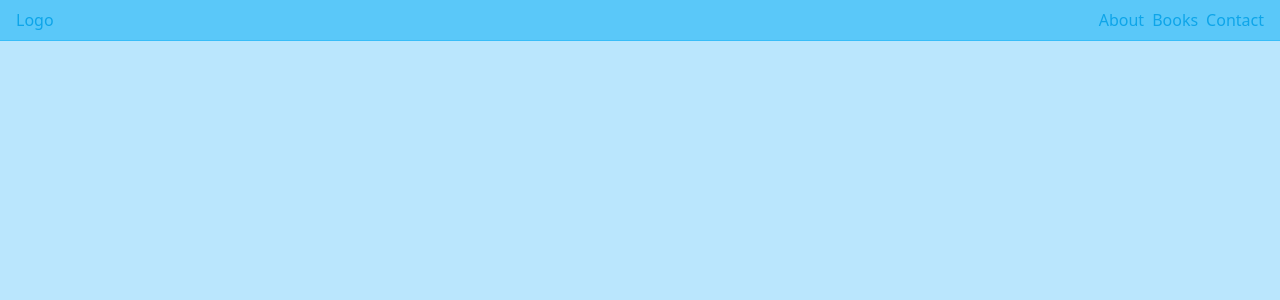
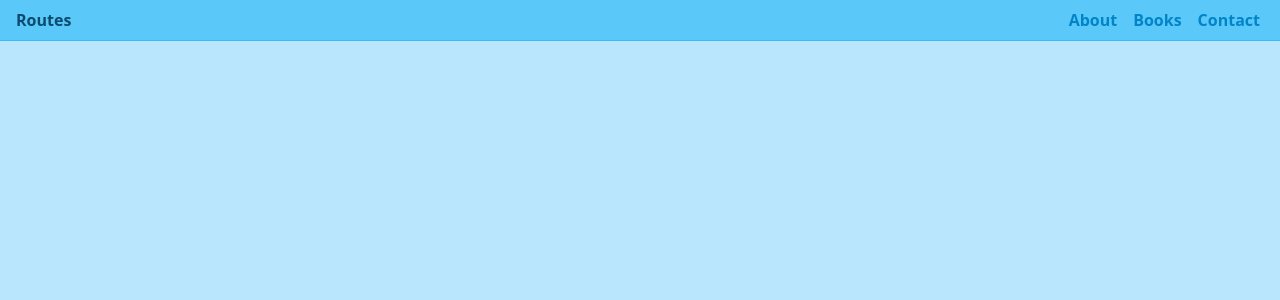
Before and after one commit to maxzz/routes-router, a React (Vite) app: page / in a window 1280 px wide. Shown: the top 300 px of the page. Built offline with nearby package versions, Linux system fonts and the light colour scheme.

Commit message:
WIP. Header. update links

```diff
--- a/src/components/1-header/index.tsx
+++ b/src/components/1-header/index.tsx
@@ -2,17 +2,22 @@ import { HTMLAttributes } from 'react';
 import { classNames } from '@/utils/classnames';
 import { Link, useLocation } from 'react-router-dom';
 
+const linkClasses = (active: boolean) => classNames(
+    "px-1 py-2  hover:text-sky-200 hover:bg-sky-400 transition-colors duration-200 ease-in-out",
+    active ? "text-sky-50" : "text-sky-600"
+);
+
 export function Header({ className, ...rest }: HTMLAttributes<HTMLDivElement>) {
     const loc = useLocation();
     return (
-        <div className={classNames("px-4 py-2 text-sky-500 bg-sky-400/50 border-sky-400 border-b shadow flex items-center justify-between", className)} {...rest}>
-            <div className="">Logo</div>
+        <div className={classNames("px-4 font-semibold text-sky-500 bg-sky-400/50 border-sky-400 border-b shadow flex items-center justify-between", className)} {...rest}>
+            <div className="text-sky-900">Routes</div>
 
             <div className="flex gap-2">
-                <Link to="/about" className={classNames(loc.pathname === "/about" && "text-sky-200")}>About</Link>
-                <Link to="/books" className={classNames(loc.pathname === "/books" && "text-sky-200")}>Books</Link>
-                <Link to="/contact" className={classNames(loc.pathname === "/contact" && "text-sky-200")}>Contact</Link>
+                <Link to="/about" className={classNames(linkClasses(loc.pathname === "/about"))}>About</Link>
+                <Link to="/books" className={classNames(linkClasses(loc.pathname === "/books"))}>Books</Link>
+                <Link to="/contact" className={classNames(linkClasses(loc.pathname === "/contact"))}>Contact</Link>
             </div>
-        </div>
+        </div >
     );
 }
```
